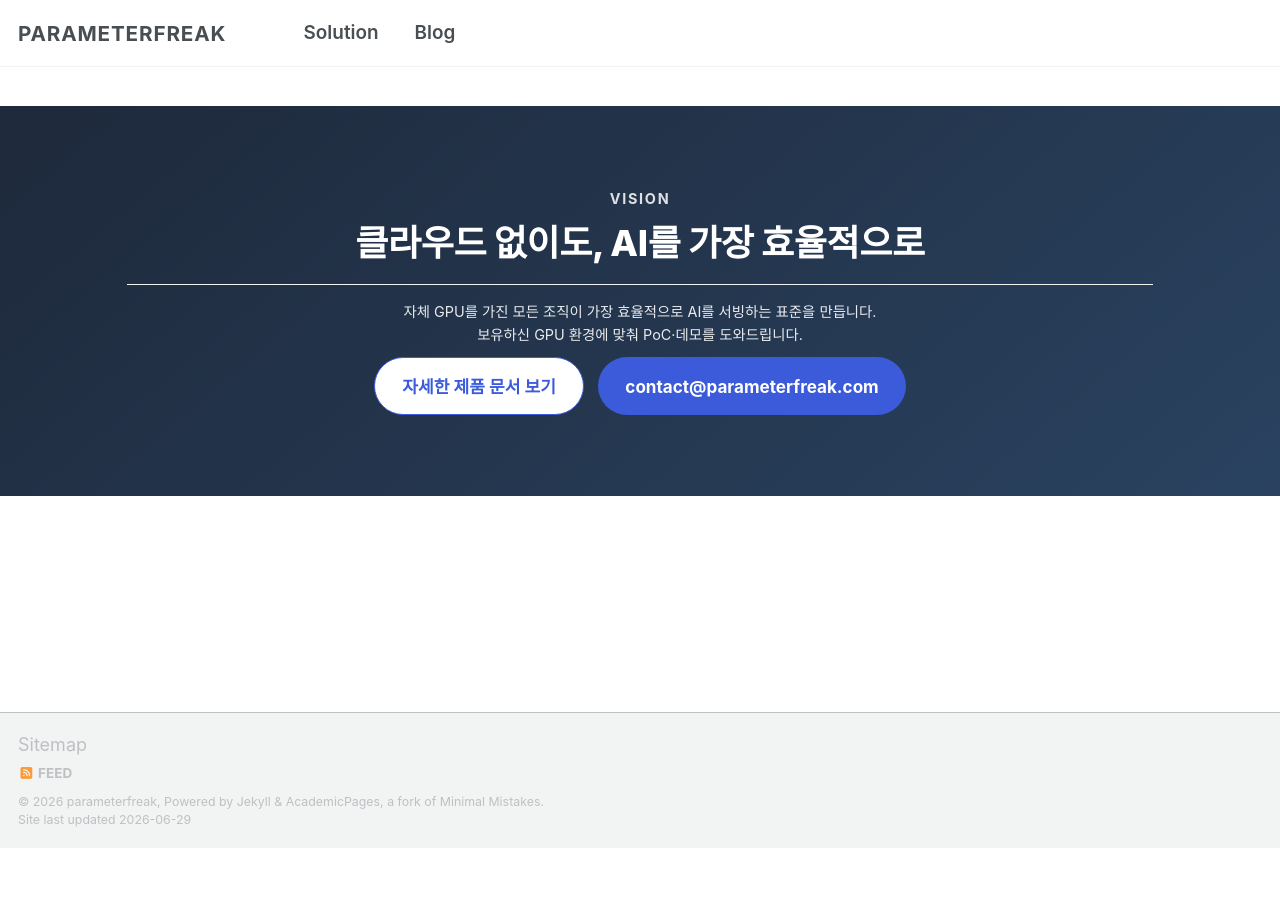
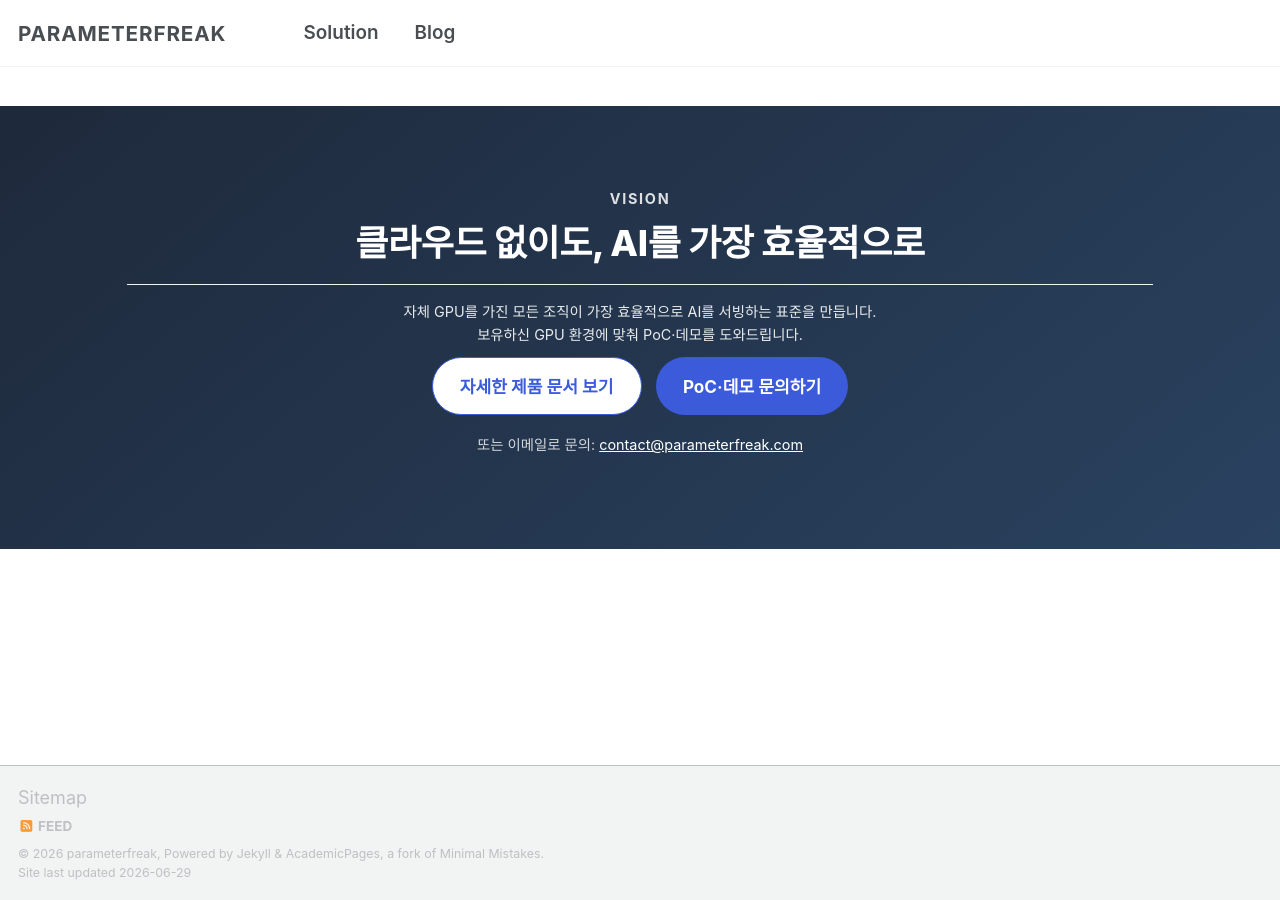
Before and after one commit to parameterfreak/parameterfreak.github.io, a Jekyll site: the page built from _pages/hmas.html, in a window 1280 px wide and 900 px high, scrolled down 5286 px. Built offline with Jekyll 4.4.1, drawn with Linux system fonts in a browser that asks for light colours; a script that is not in the unit is left out; before the commit the page ends 6134 px from its top, so only the background shows below that.

Commit message:
Switch H-MAS PoC inquiry CTAs to Google Form

```diff
--- a/_pages/hmas.html
+++ b/_pages/hmas.html
@@ -31,7 +31,7 @@
           </p>
           <div class="lp-cta">
             <a class="lp-btn lp-btn--primary" href="/solution/H-MAS/">자세한 제품 문서 →</a>
-            <a class="lp-btn lp-btn--ghost" href="mailto:contact@parameterfreak.com">PoC·데모 문의</a>
+            <a class="lp-btn lp-btn--ghost" href="https://docs.google.com/forms/d/e/1FAIpQLSexMhx10zbFTWJF8daSFhOPLjQ7vEryVbIT21unpvphVVuAaQ/viewform" target="_blank" rel="noopener">PoC·데모 문의</a>
           </div>
           <div class="lp-badges">
             <span class="lp-badge">✅ v0.7 Feature Preview 출시</span>
@@ -239,8 +239,11 @@
       <p class="lp-sub">자체 GPU를 가진 모든 조직이 가장 효율적으로 AI를 서빙하는 표준을 만듭니다.<br/>보유하신 GPU 환경에 맞춰 <span class="lp-nowrap">PoC·데모를 도와드립니다.</span></p>
       <div class="lp-cta">
         <a class="lp-btn lp-btn--line" href="/solution/H-MAS/">자세한 제품 문서 보기</a>
-        <a class="lp-btn lp-btn--solid" href="mailto:contact@parameterfreak.com">contact@parameterfreak.com</a>
+        <a class="lp-btn lp-btn--solid" href="https://docs.google.com/forms/d/e/1FAIpQLSexMhx10zbFTWJF8daSFhOPLjQ7vEryVbIT21unpvphVVuAaQ/viewform" target="_blank" rel="noopener">PoC·데모 문의하기</a>
       </div>
+      <p class="lp-note" style="color:rgba(255,255,255,.8);margin-top:1rem;">
+        또는 이메일로 문의: <a href="mailto:contact@parameterfreak.com" style="color:#fff;text-decoration:underline;">contact@parameterfreak.com</a>
+      </p>
     </div>
   </section>
 
```
